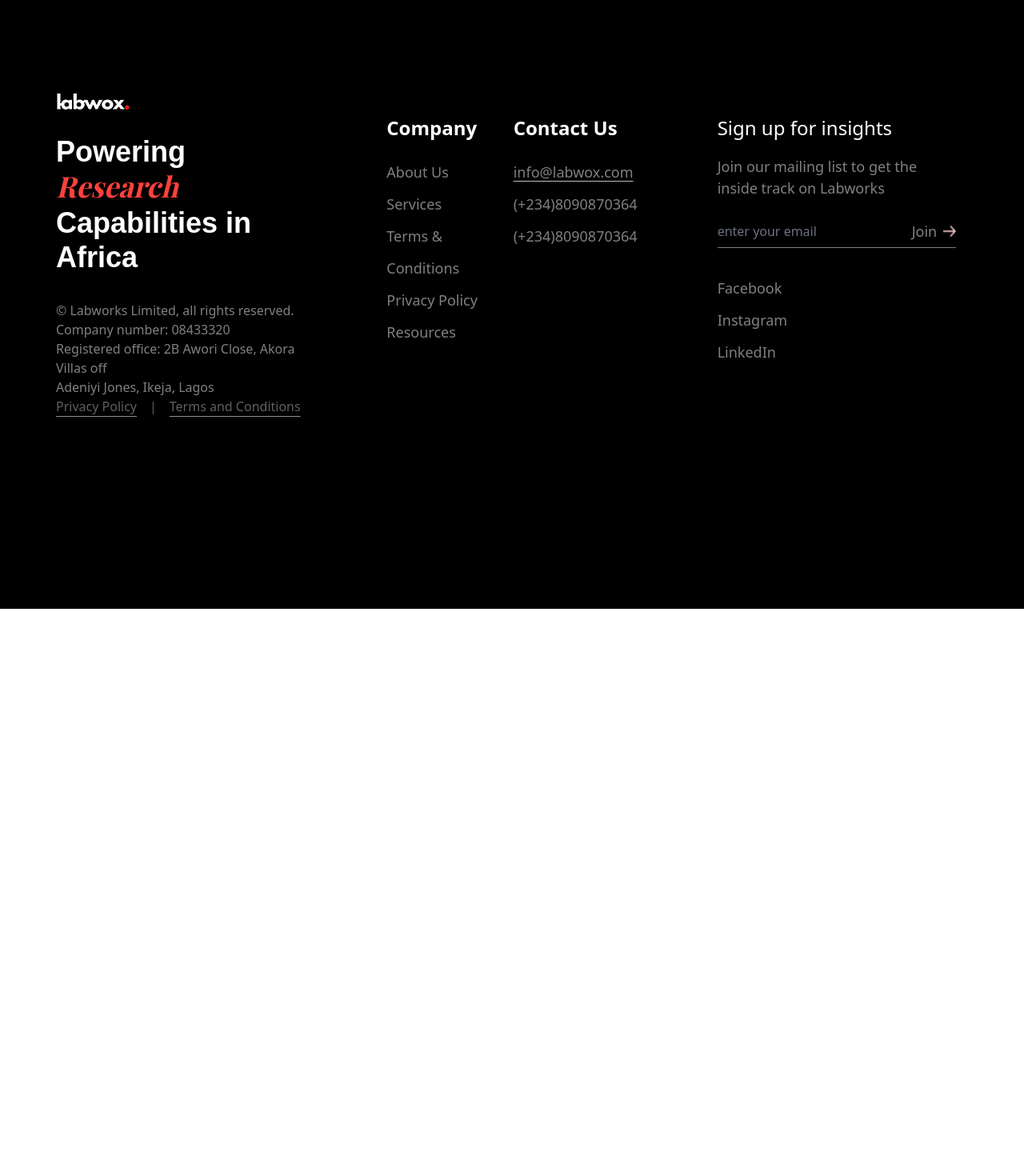
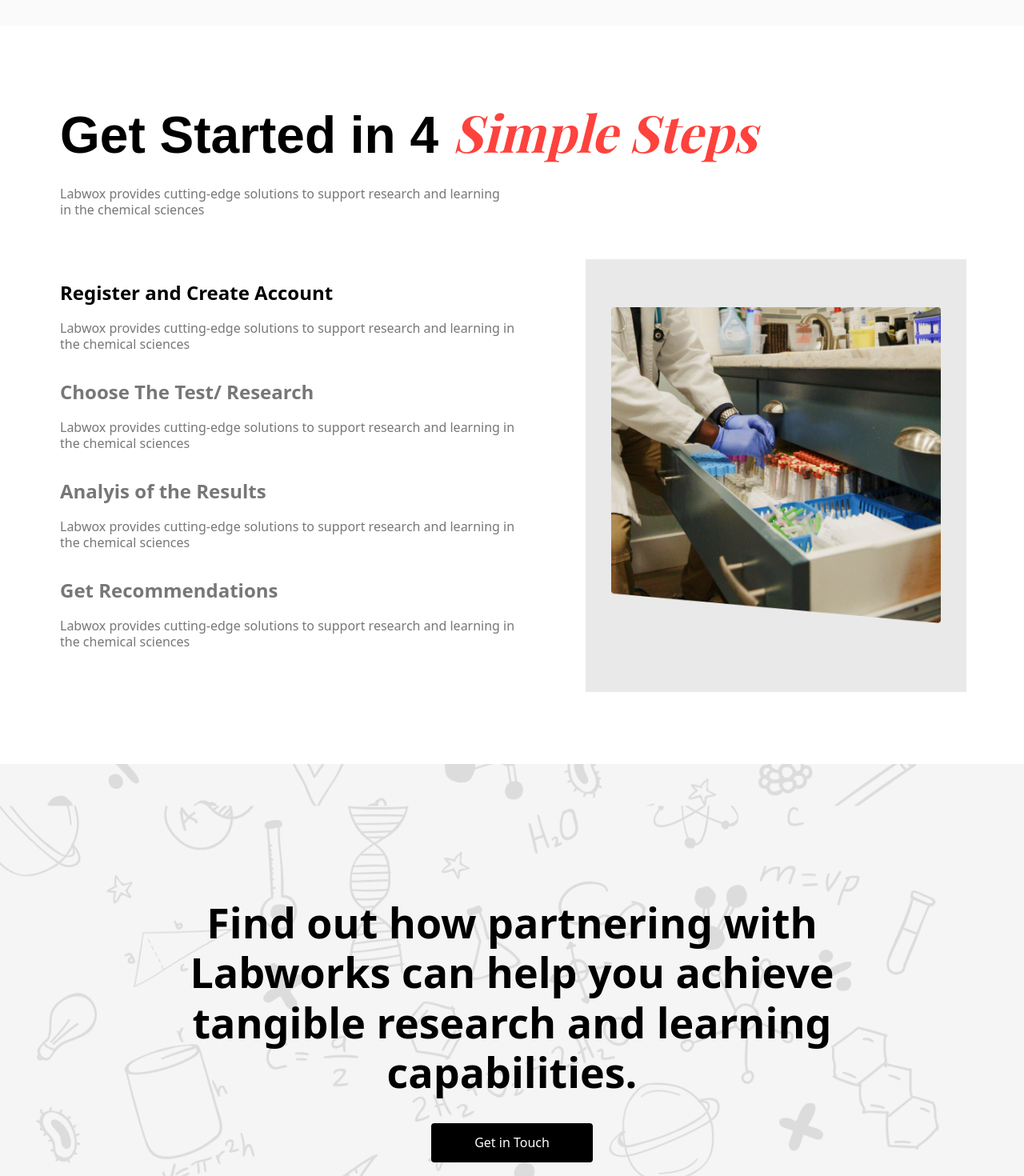
Before and after one commit to A-believer/Labwox, a React (Vite) app: page / in a window 1280 px wide. Shown: the part 3920-5390 px from the top of the page at 80% size. Before the commit the page ends 4681 px from the top, so only its background shows below. Built offline with nearby package versions, Linux system fonts and the light colour scheme; a web font is replaced by a local one.

Commit message:
cta done

```diff
--- a/src/components/CTA.jsx
+++ b/src/components/CTA.jsx
@@ -1,9 +1,16 @@
+import Button from "../utils/Button"
 
-
-const CTA = () => {
+const Cta = () => {
   return (
-    <div>CTA</div>
+    <div className="bg-ctaBg bg-contain bg-center lg:px-[160px] px-[16px] lg:py-[167px] pt-[40px] pb-[56px] flex flex-col justify-center items-center">
+      <div className="text-center lg:text-[52px] lg:leading-[62.4px] lg:pb-[32px] font-semibold">
+        <p>Find out how partnering with</p>
+        <p>Labworks can help you achieve</p>
+        <p>tangible research and learning capabilities.</p>
+      </div>
+      <div><Button bgColor={`black`} textColor={`white`} text={`Get in Touch`}/></div>
+    </div>
   )
 }
 
-export default CTA
+export default Cta
--- a/src/components/Onboarding.jsx
+++ b/src/components/Onboarding.jsx
@@ -1,7 +1,39 @@
+import Header from "../utils/Header"
+import onboardingImg from "../assets/onBoardingImg.png"
 
 const Onboarding = () => {
   return (
-    <div className="sticky top-0">
+    <div className="bg-white lg:pl-[75px] lg:pt-[95px] lg:pr-[72px] lg:pb-[90px] px-[26px]">
+
+      <div className="lg:text-left text-center lg:px-0 px-10">
+        <Header text1={`Get Started in 4`} text2={`Simple Steps`} />
+        <p className="lg:px-0 px-[30px] lg:text-base text-sm lg:leading-5 leading-4 font-normal py-[24px] lg:w-[50%] w-full text-grey" >Labwox provides cutting-edge solutions to support research and learning in the chemical sciences</p>
+      </div>
+
+      <div className="flex lg:flex-row flex-col justify-between lg:mt-[28px] ">
+        <ul className="pt-[28px]">
+          <li>
+            <p className="font-bold lg:text-2xl text-xl lg:leading-7 leading-6">Register and Create Account</p>
+            <p className="lg:text-base text-sm lg:leading-5 leading-4 font-normal py-[20px] lg:w-[90%] w-full text-grey">Labwox provides cutting-edge solutions to support research and learning in the chemical sciences</p>
+          </li>
+          <li>
+            <p className="font-semibold text-grey lg:text-2xl text-xl lg:leading-7 leading-6 pt-4">Choose The Test/ Research</p>
+            <p className="lg:text-base text-sm lg:leading-5 leading-4 font-normal py-[20px] lg:w-[90%] w-full text-grey">Labwox provides cutting-edge solutions to support research and learning in the chemical sciences</p>
+          </li>
+          <li>
+            <p className="font-semibold text-grey lg:text-2xl text-xl lg:leading-7 leading-6 pt-4">Analyis of the Results</p>
+            <p className="lg:text-base text-sm lg:leading-5 leading-4 font-normal py-[20px] lg:w-[90%] w-full text-grey">Labwox provides cutting-edge solutions to support research and learning in the chemical sciences</p>
+          </li>
+          <li>
+            <p className="font-semibold text-grey lg:text-2xl text-xl lg:leading-7 leading-6 pt-4">Get Recommendations</p>
+            <p className="lg:text-base text-sm lg:leading-5 leading-4 font-normal py-[20px] lg:w-[90%] w-full text-grey">Labwox provides cutting-edge solutions to support research and learning in the chemical sciences</p>
+          </li>
+        </ul>
+
+        <div className="bg-whitebgiii lg:px-[32px] px-[23px] lg:pt-[37px] pt-[27px] lg:pb-[63px] pb-[45px] lg:mt-0 mt-[40px]">
+          <img src={onboardingImg} alt="" className="lg:w-[461px] w-[333px] lg:h-[441px] h-[319px] object-contain"/>
+        </div>
+      </div>
 
     </div>
   )
--- a/src/components/ProductList.jsx
+++ b/src/components/ProductList.jsx
@@ -5,7 +5,7 @@ import Product from "../utils/Product";
 const ProductList = () => {
 
   return (
-    <section className="w-auto h-auto lg:pt-[75px] pt-[24px] lg:px-[75px] px-[24px] bg-whitebgii">
+    <section className="w-auto h-auto lg:pt-[75px] pt-[24px] lg:px-[75px] px-[24px] lg:pb-[80px] pb-[10px] bg-whitebgii">
 
       {/* Header */}
       <div className="w-full  mx-auto text-center flex flex-col justify-center">
--- a/src/components/index.js
+++ b/src/components/index.js
@@ -1,6 +1,6 @@
 export {default as Banner} from "./Banner.jsx"
 export {default as CoreValues} from "./CoreValues.jsx"
-export {default as CTA} from "./CTA.jsx"
+export {default as Cta} from "./Cta.jsx"
 export {default as FAQs} from "./FAQs.jsx"
 export {default as Footer} from "./Footer.jsx"
 export {default as Hero} from "./Hero.jsx"
--- a/src/pages/Home.jsx
+++ b/src/pages/Home.jsx
@@ -1,4 +1,4 @@
-import { Banner, Hero, Onboarding, ProductList } from "../components"
+import { Banner, Cta, Hero, Onboarding, ProductList } from "../components"
 
 const Home = () => {
   return (
@@ -6,7 +6,8 @@ const Home = () => {
       <Hero/>
       <Banner />
       <ProductList />
-      <Onboarding/>
+      <Onboarding />
+      <Cta/>
     </main>
   )
 }
--- a/src/utils/Product.jsx
+++ b/src/utils/Product.jsx
@@ -1,4 +1,3 @@
-
 import { products } from "../data/data";
 import { motion } from "framer-motion";
 
@@ -29,7 +28,7 @@ const Product = () => {
               <img src={item.imgSrc} alt="product-img" className=" object-contain"/>
             </div>
           </motion.div>
-          ))}
+        ))}
     </div>
   )
 }
--- a/tailwind.config.js
+++ b/tailwind.config.js
@@ -41,6 +41,7 @@ export default {
       backgroundImage: {
         "heroBg": "url('/src/assets/heroBg.png')",
         "heroImg": "url('/src/assets/heroImg.png')",
+        "ctaBg": "url('/src/assets/ctaBg2.png')"
       }
     },
   },
```
